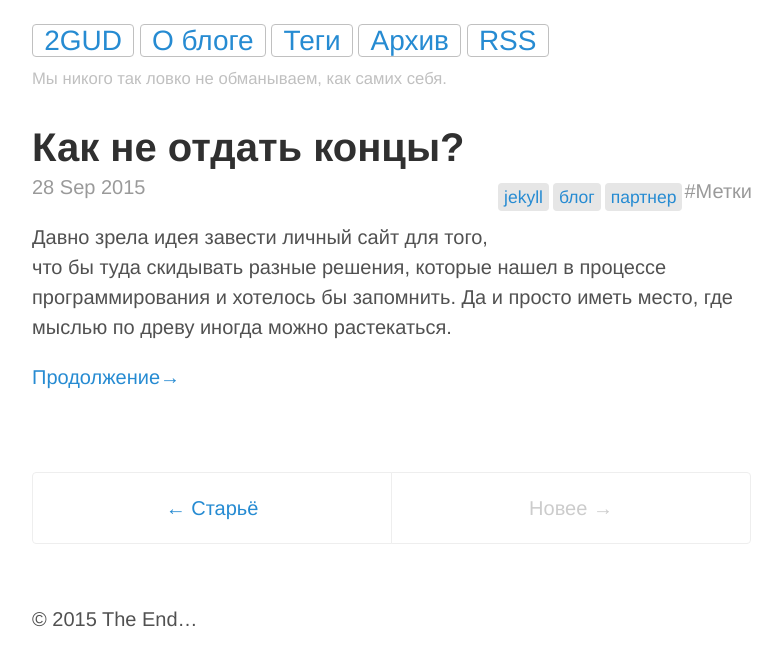
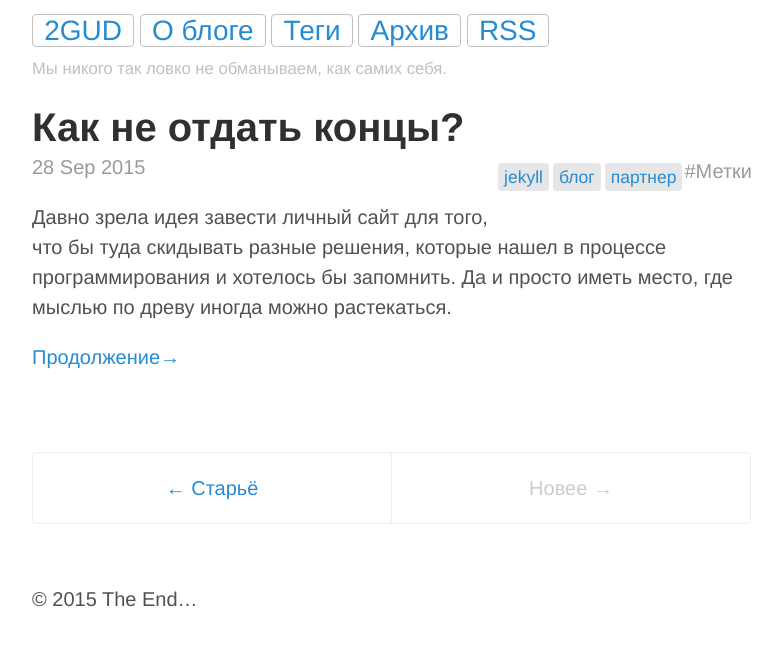
Before and after one commit to gitter-badger/2gud.github.io, a Jekyll site: the page built from index.html, in a window 1280 px wide. Shown: the top 666 px of the page, without its empty margins (248-1030 px from the left). Built offline with Jekyll 4.4.1, drawn with Linux system fonts in a browser that asks for light colours; nearby versions of some CDN libraries; the list of posts is cut into pages by our own code.

Commit message:
Added changes

```diff
--- a/public/css/st.css
+++ b/public/css/st.css
@@ -285,8 +285,8 @@ tbody tr:nth-child(odd) th {
  */
 
 .masthead {
-  padding-top:    1rem;
-  margin-bottom: 1.5rem;
+  padding-top: 0.5rem;
+  margin-bottom: 0.5rem;
 }
 .masthead-title {
   margin-top: 0;
```
